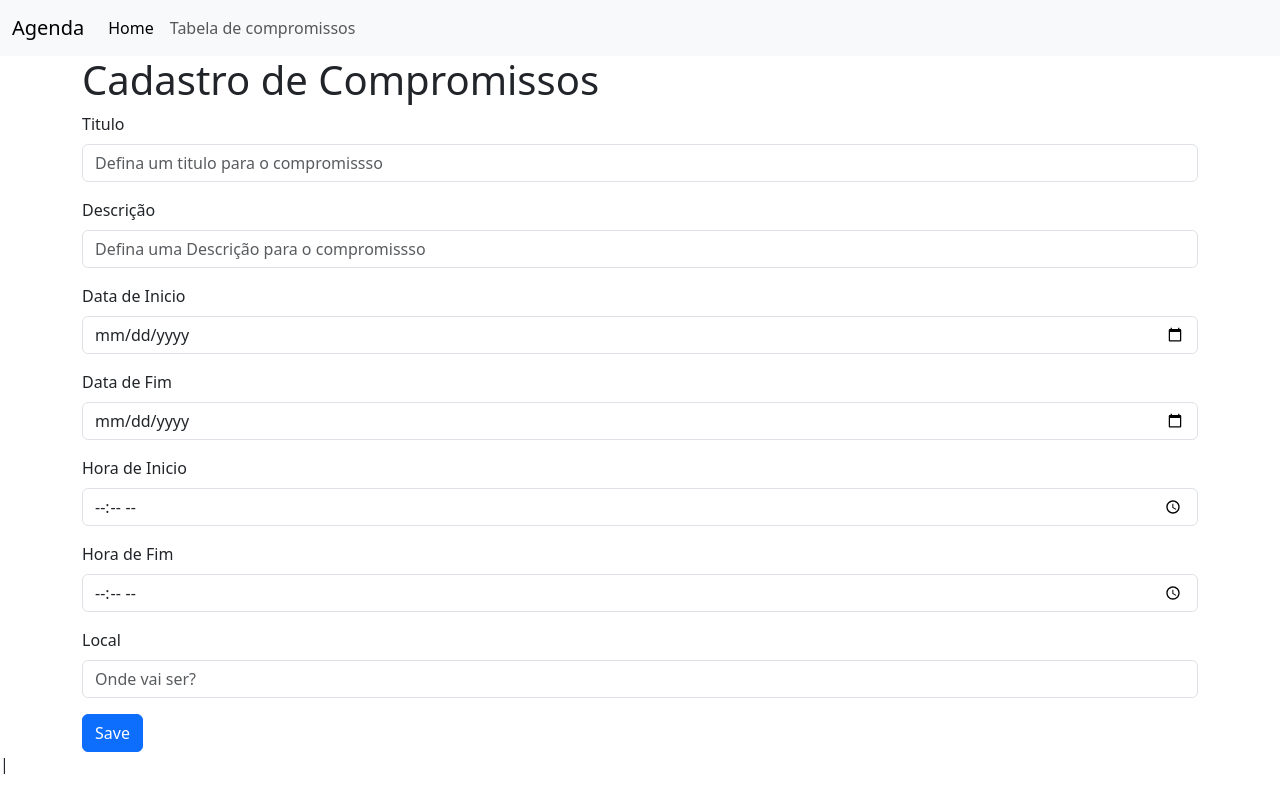
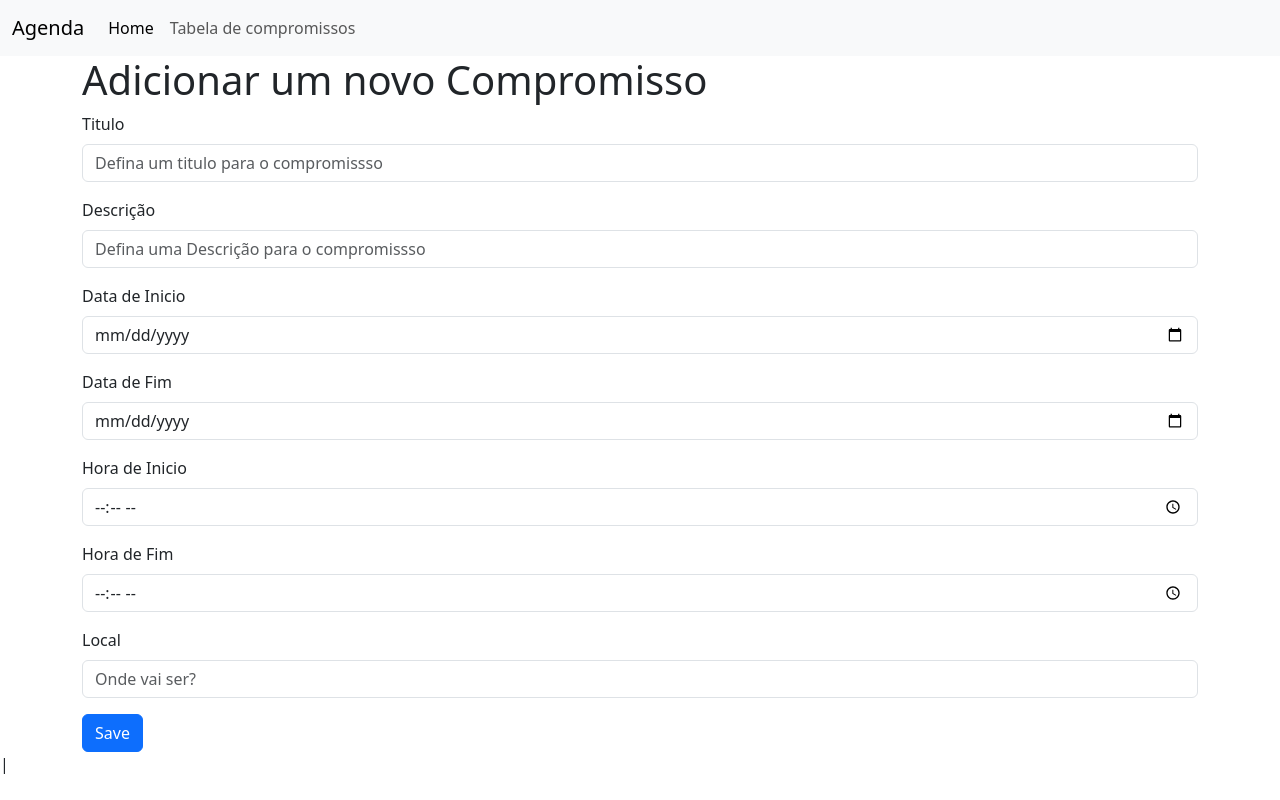
Before and after one commit to PontesDiogo/Projeto-Agenda, an Angular app in the folder frontend/: page /form-agenda in a window 1280 px wide. Built offline with nearby package versions, Linux system fonts and the light colour scheme.

Commit message:
Projeto funcionando, sem estilizações

```diff
--- a/frontend/src/app/form-agenda/form-agenda.component.html
+++ b/frontend/src/app/form-agenda/form-agenda.component.html
@@ -1,11 +1,12 @@
 <div class="container">
-  <h1>Cadastro de Compromissos</h1>
+  <h1>Adicionar um novo Compromisso</h1>
 
   <form [formGroup]="formGroupCompromissos">
     <div class="mb-3">
       <label for="titulo" class="form-label">Titulo</label>
       <input formControlName="titulo" type="text" class="form-control" id="titulo"
         placeholder="Defina um titulo para o compromissso">
+        <div ></div>
     </div>
     <div class="mb-3">
       <label for="descricao" class="form-label">Descrição</label>
```
